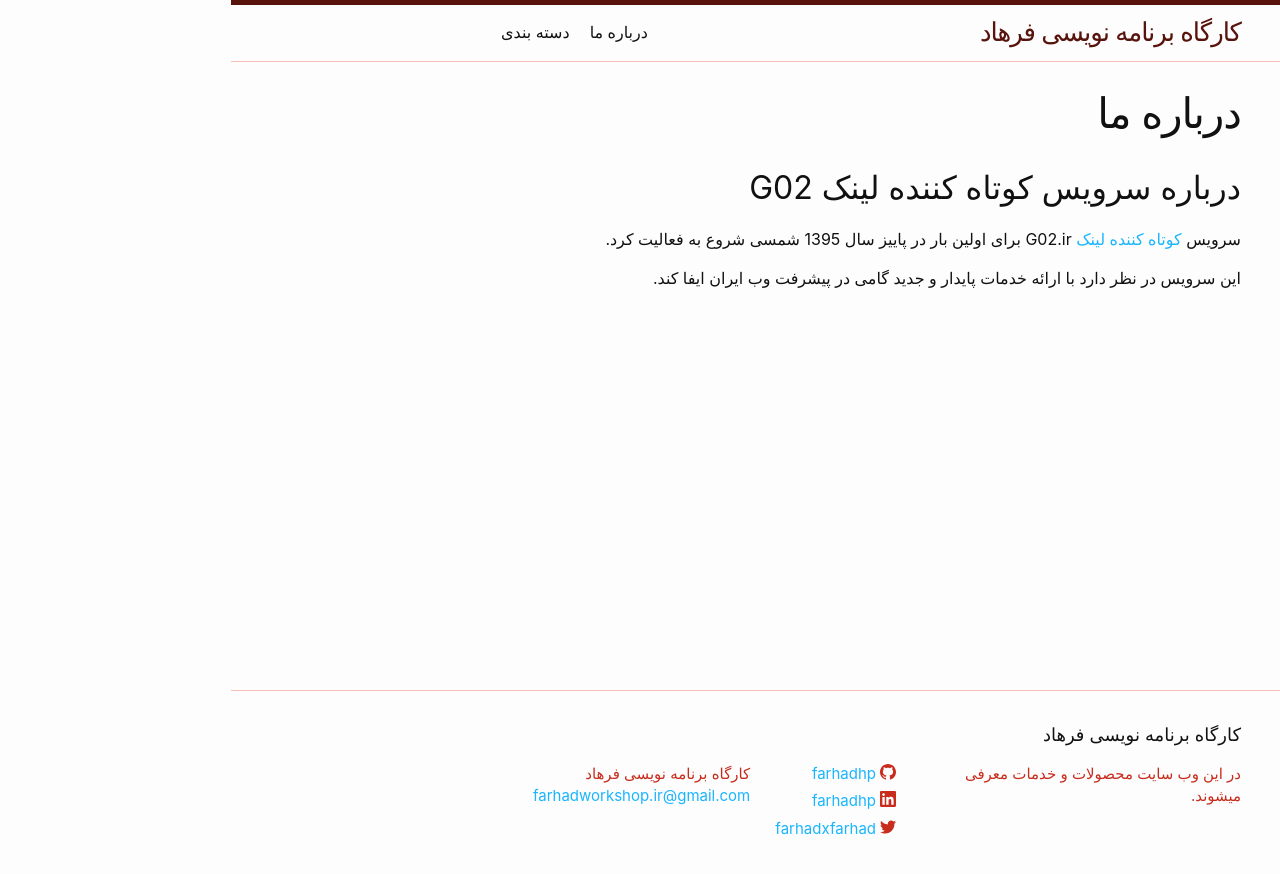
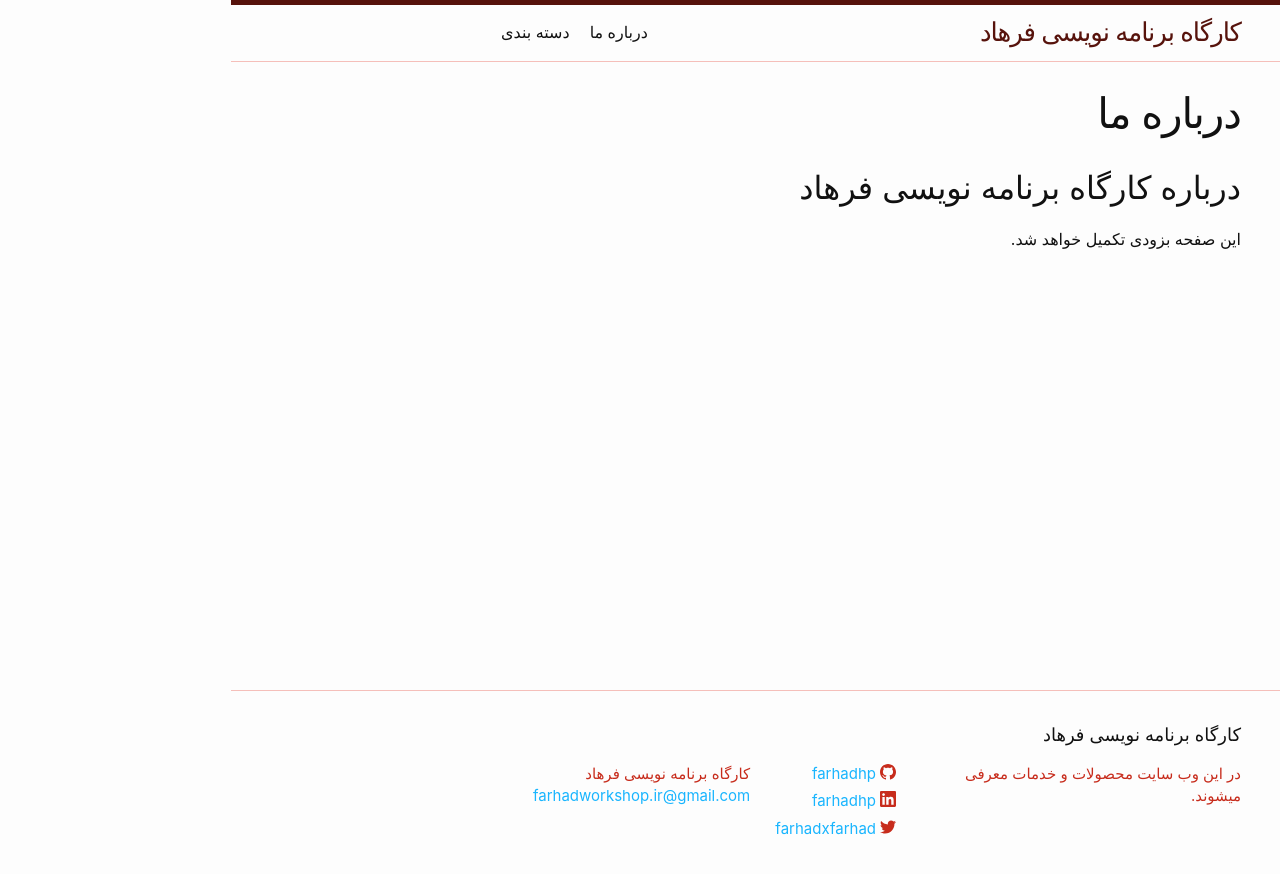
Before and after one commit to farhadworkshop/farhadworkshop, a Jekyll site: the page built from about.md, in a window 1280 px wide. Shown: the top 874 px of the page. Built offline with Jekyll 4.4.1, drawn with Linux system fonts in a browser that asks for light colours; some web fonts are replaced.

Commit message:
Update blog

```diff
--- a/about.md
+++ b/about.md
@@ -4,8 +4,6 @@ title: درباره ما
 permalink: /about/
 ---
 
-## درباره سرویس کوتاه کننده لینک G02
+## درباره کارگاه برنامه نویسی فرهاد
 
-سرویس [کوتاه کننده لینک](https://g02.ir) G02.ir برای اولین بار در پاییز سال 1395 شمسی شروع به فعالیت کرد.
-
-این سرویس در نظر دارد با ارائه خدمات پایدار و جدید گامی در پیشرفت وب ایران ایفا کند.
+این صفحه بزودی تکمیل خواهد شد.
```
